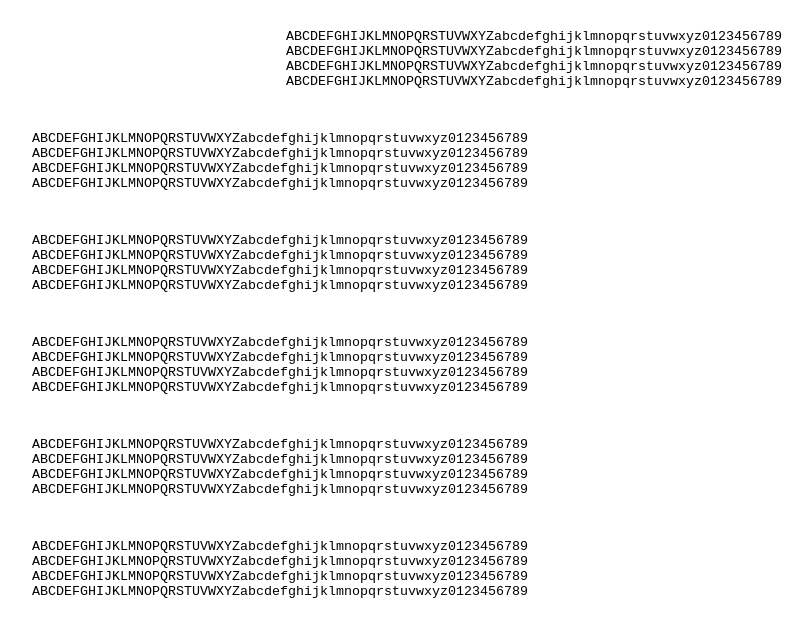
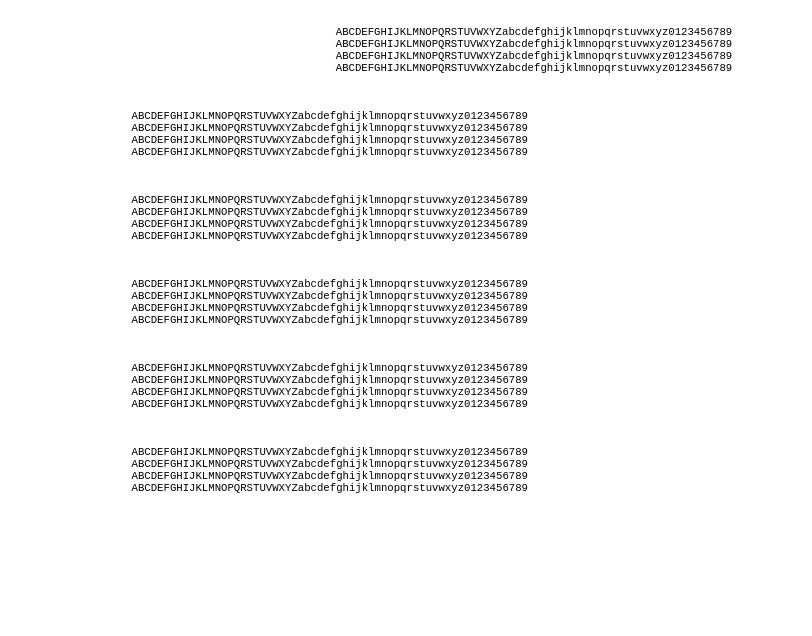
Before and after one commit to mdesantis/jquery-textfade, a plain HTML site: page example/index.html in a window 1280 px wide. Shown: the whole page, without its empty margins (106-918 px from the left). Drawn offline with Linux system fonts and the light colour scheme.

Commit message:
Example: reduce font size

```diff
--- a/example/index.html
+++ b/example/index.html
@@ -4,7 +4,7 @@
   text-align: center;
 }
 span {
-  font-size: 10pt;
+  font-size: 8pt;
   font-family: monospace;
   white-space: pre;
   display: inline-block;
```
